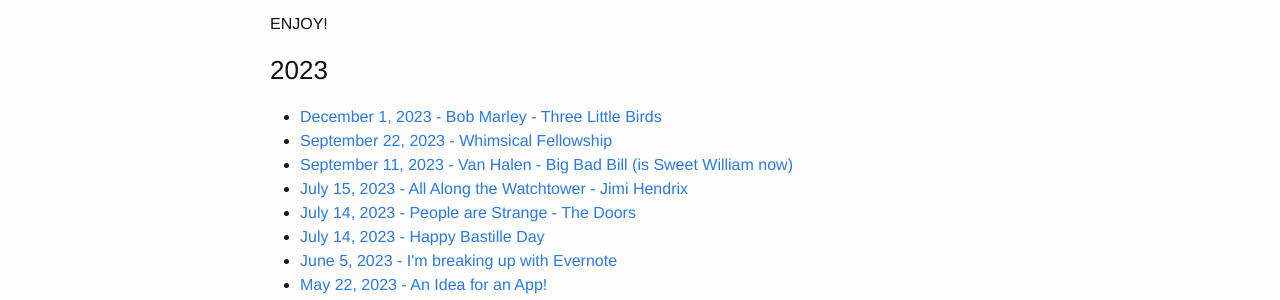
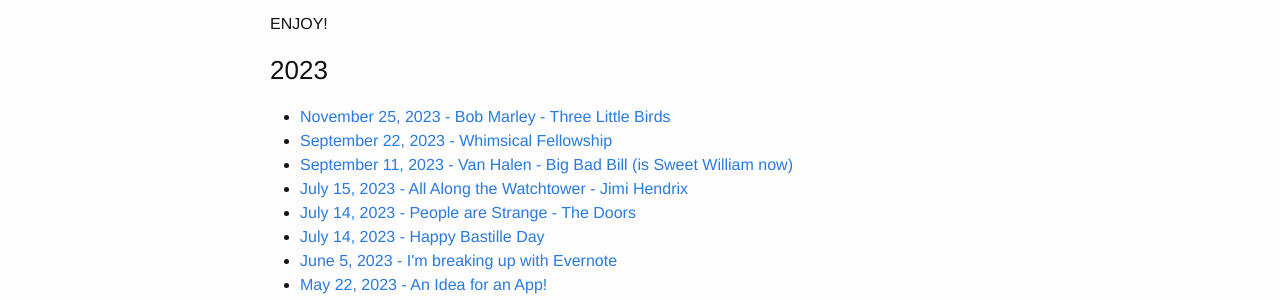
Before and after one commit to jkenton/CapableOne, a Jekyll site: the page built from archive.md, in a window 1280 px wide and 900 px high. Shown: the part 246-546 px from the top of the window. Built offline with Jekyll 4.4.1, drawn with Linux system fonts in a browser that asks for light colours.

Commit message:
three little birds-final

```diff
--- a/_posts/2023-12-01-marley-everything.md
+++ b/_posts/2023-11-25-marley-everything.md
@@ -1,6 +1,6 @@
 ---
 title: "Bob Marley - Three Little Birds"
-date: 2023-12-01 06:00:00
+date: 2023-11-25 06:00:00
 layout: post
 comments: true
 ---
```
